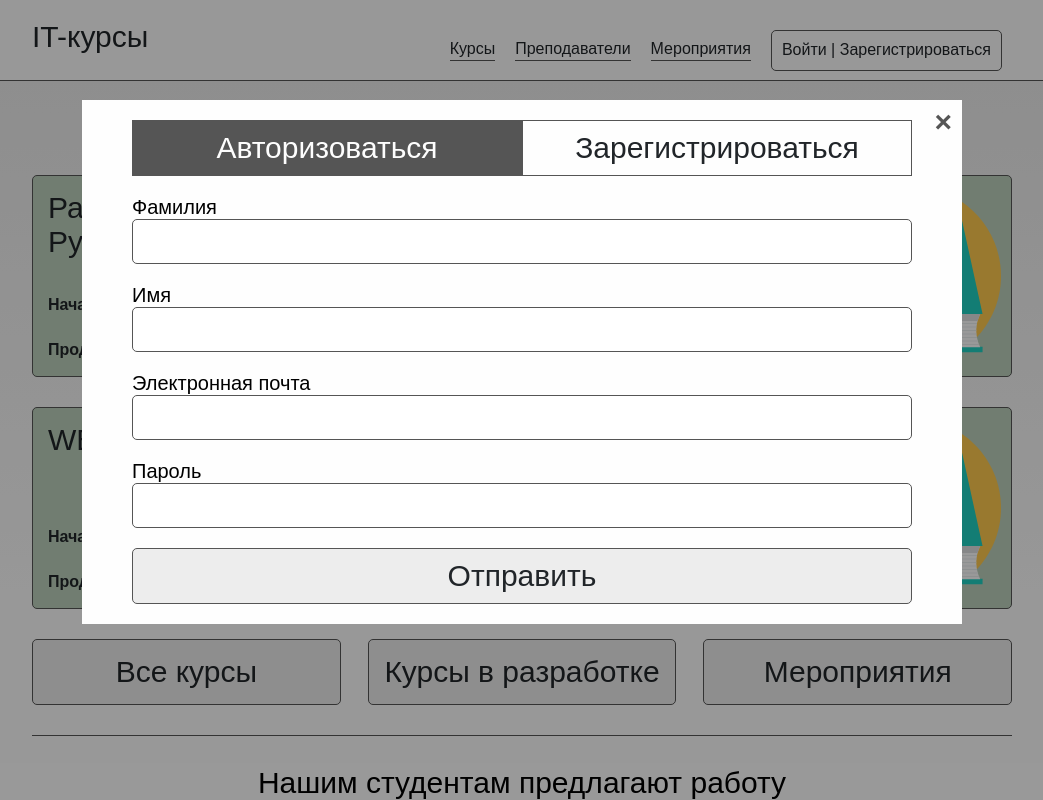
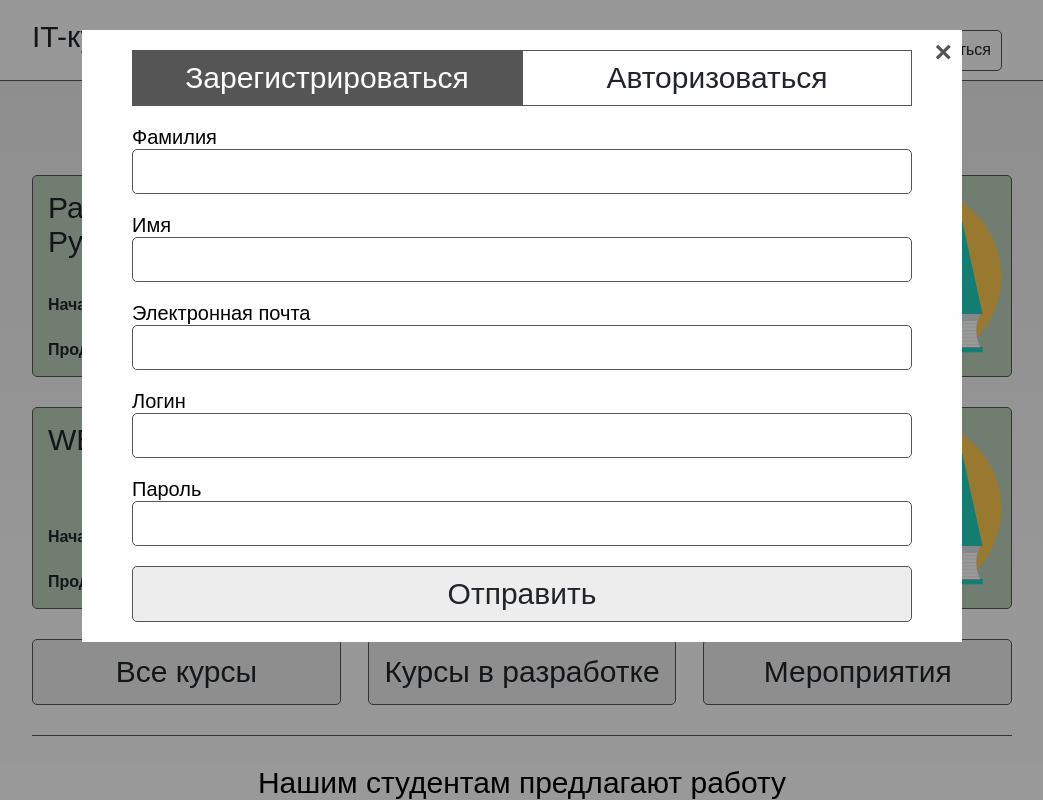
Before and after one commit to ds-vologdin/learning_courses_site, a React app in the folder front-end/: page / in a window 1280 px wide. Both pictures are taken after a click on the element "Войти | Зарегистрироваться". Shown: the top 800 px of the page, without its empty margins (118-1161 px from the left). Built offline with nearby package versions, Linux system fonts and the light colour scheme.

Commit message:
отправка данных на сервер

```diff
--- a/front-end/src/App.js
+++ b/front-end/src/App.js
@@ -35,7 +35,7 @@ class App extends Component {
     return (
       <div className="app">
         <div className='app__container'>
-          {this.state.is_active_sign_form && <ModalSign className="app__sign" action={this.hide_sign_form}/>}
+          {this.state.is_active_sign_form && <ModalSign className="app__sign" close={this.hide_sign_form}/>}
           <Header className="app__header" action={this.show_sign_form}/>
           <NextCourses className="app__next-courses"/>
           <ButtonsMain className="app__buttons"/>
--- a/front-end/src/Sign.js
+++ b/front-end/src/Sign.js
@@ -19,15 +19,26 @@ class ModalSign extends Component {
         register_content: false,
     });
   }
+  escFunction(event){
+    if(event.keyCode === 27) {
+      console.log('escape');
+    }
+  }
+  componentDidMount(){
+    document.addEventListener("keydown", this.escFunction, false);
+  }
+  componentWillUnmount(){
+    document.removeEventListener("keydown", this.escFunction, false);
+  }
   render() {
+    console.log(this.props.close);
     return (
       <div className={'modal-sign ' + this.props.className}>
         <div className='modal-sign__container'>
-          <ModalSignClose action={ this.props.action } />
+          <ModalSignClose action={ this.props.close } />
           <div className='modal-sign__content'>
             <ModalSignButtons show_register_content={this.show_register_content} show_login_content={this.show_login_content} is_register_content={this.state.register_content}/>
             {this.state.register_content ? <ModalSignRegisterContent/> : <ModalSignLoginContent/>}
-            <ButtonSend/>
           </div>
         </div>
       </div>
@@ -37,13 +48,13 @@ class ModalSign extends Component {
 
 
 const ModalSignClose = ({action}) => (
-  <span className='modal-sign__close' onClick={ action }>&times;</span>
+  <span className='modal-sign__close' onClick={action}>&times;</span>
 );
 
 const ModalSignButtons = ({show_register_content, show_login_content, is_register_content}) => (
   <div className='modal-sign__buttons'>
-    <ModalSignButton active={is_register_content} action={show_register_content} text='Авторизоваться'/>
-    <ModalSignButton active={!is_register_content} action={show_login_content} text='Зарегистрироваться'/>
+    <ModalSignButton active={is_register_content} action={show_register_content} text='Зарегистрироваться'/>
+    <ModalSignButton active={!is_register_content} action={show_login_content} text='Авторизоваться'/>
   </div>
 );
 
@@ -55,67 +66,121 @@ const ModalSignButton = ({active, action, text}) => {
   )
 };
 
-const ModalSignRegisterContent = () => (
+class ModalSignRegisterContent extends Component {
+  get_first_name_input_ref = (node) => {this._first_name_input = node;}
+  get_last_name_input_ref = (node) => {this._last_name_input = node;}
+  get_mail_input_ref = (node) => {this._mail_input = node;}
+  get_username_ref = (node) => {this._username_input = node;}
+  get_password_input_ref = (node) => {this._password_input = node;}
+  send_registry_data = () => {
+    const registry_data = {
+      first_name: this._first_name_input._value,
+      last_name: this._last_name_input._value,
+      email: this._mail_input._value,
+      username: this._username_input._value,
+      password: this._password_input._value
+    }
+    console.log(registry_data);
+    post_sign_data(registry_data, 'lk/api/students/');
+  }
+  render () {
+    return (
       <div className='register-form modal-sign__register-form'>
-    <InputFormText label='Фамилия'/>
-    <InputFormText label='Имя'/>
-    <InputFormText label='Электронная почта'/>
+        <InputFormText label='Фамилия' ref={this.get_last_name_input_ref}/>
+        <InputFormText label='Имя' ref={this.get_first_name_input_ref}/>
+        <InputFormText label='Электронная почта' ref={this.get_mail_input_ref}/>
+        <InputFormText label='Логин' ref={this.get_username_ref}/>
+        <InputFormPassword label='Пароль' ref={this.get_password_input_ref}/>
+        <ButtonSend send_data={this.send_registry_data}/>
+      </div>
+    )
+  }
+};
+
+class ModalSignLoginContent extends Component {
+  get_username_ref = (node) => {this._username_input = node;}
+  get_password_input_ref = (node) => {this._password_input = node;}
+  send_registry_data = () => {
+    const registry_data = {
+      username: this._username_input._value,
+      password: this._password_input._value
+    }
+    console.log(registry_data);
+    // это пока не реализовано на бекенде
+    // post_sign_data(registry_data, 'login/');
+  }
+  render () {
+    return (
+      <div className='register-form modal-sign__register-form'>
+        <InputFormText label='Логин'/>
         <InputFormPassword label='Пароль'/>
+        <ButtonSend/>
       </div>
-);
+    )
+  }
+};
 
-const ModalSignLoginContent = () => (
-  <div className='register-form modal-sign__register-form'>
-    <InputFormText label='Электронная почта'/>
-    <InputFormPassword label='Пароль'/>
-  </div>
-);
-
-const InputFormText = ({label, className}) => (
+class InputFormText extends Component {
+  constructor(props) {
+      super();
+      this._value = '';
+  }
+  set_value_input_ref = (event) => {this._value = event.target.value;}
+  render () {
+    let label = this.props.label;
+    let className = this.props.className;
+    return (
       <label className={'input-wrapper ' + className}>
         <span className='input-wrapper__label'>{label}</span>
-    <input type='text' className='input-wrapper__input'/>
+        <input type='text' className='input-wrapper__input' onChange={this.set_value_input_ref}/>
       </label>
     );
+  }
+};
 
-const InputFormPassword = ({label, className}) => (
+
+class InputFormPassword extends Component {
+  constructor(props) {
+      super();
+      this._value = '';
+  }
+  set_value_input_ref = (event) => {this._value = event.target.value;}
+  render () {
+    let label = this.props.label;
+    let className = this.props.className;
+    return (
      <label className={'input-wrapper ' + className}>
        <span className='input-wrapper__label'>{label}</span>
-    <input type='password' className='input-wrapper__input'/>
+       <input type='password' className='input-wrapper__input' onChange={this.set_value_input_ref}/>
      </label>
    );
+  }
+}
 
-const ButtonSend = ({className}) => (
-  <div className='modal-sign__button-send' onClick={fetch_sign_data}>Отправить</div>
+const ButtonSend = ({className, send_data}) => (
+  <div className='modal-sign__button-send' onClick={send_data}>Отправить</div>
 );
 
 const HOST = 'http://127.0.0.1:8000/';
-var payload = {
-  username: "test__0001",
-  email: "test_0001@mail.ru",
-  first_name: "test",
-  last_name: "test",
-  password: "testpassword"
-}
-;
+const TOKEN = '88db8e8481e8b5c815f76461a5c63631cacb6fee';
 
-const fetch_sign_data = () => fetch(
-  HOST + 'lk/api/students/',
+const post_sign_data = (data, url) => fetch(
+  HOST + url,
   {
     method: 'post',
     headers: {
       "Content-type": "application/json; charset=UTF-8",
-      "Authorization": "Token 88db8e8481e8b5c815f76461a5c63631cacb6fee"
+      "Authorization": "Token " + TOKEN
     },
-    body: JSON.stringify(payload)
+    body: JSON.stringify(data)
   }
-).then(
-  respone => {
-    if (!respone.ok) {
-      throw new Error('Network response was not ok.');
+).then(respone => {
+    // if (!respone.ok) {
+    //   throw new Error('Network response was not ok.');
+    // }
+    return respone.json()
   }
-    console.log(respone.json());
-  }
+).then(data => console.log(data)
 ).catch(function(error) {
   console.log('There has been a problem with your fetch operation: ' + error.message);
 });
--- a/front-end/src/less/Sign.less
+++ b/front-end/src/less/Sign.less
@@ -8,7 +8,7 @@
 .modal-sign {
   position: fixed;
   z-index: 1000;
-  padding-top: 100px;
+  padding-top: 30px;
   left: 0;
   top: 0;
   width: 100%;
```
Also changed, not shown: 1 other file (tests, documents, lock files or other folders). Lines whose indentation alone changed are shown as unchanged.
